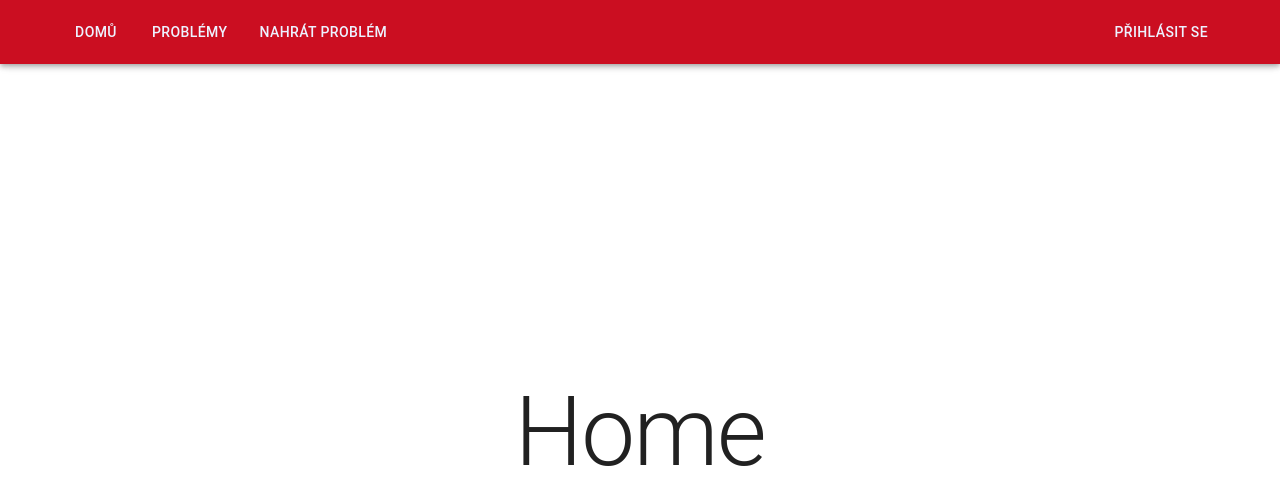
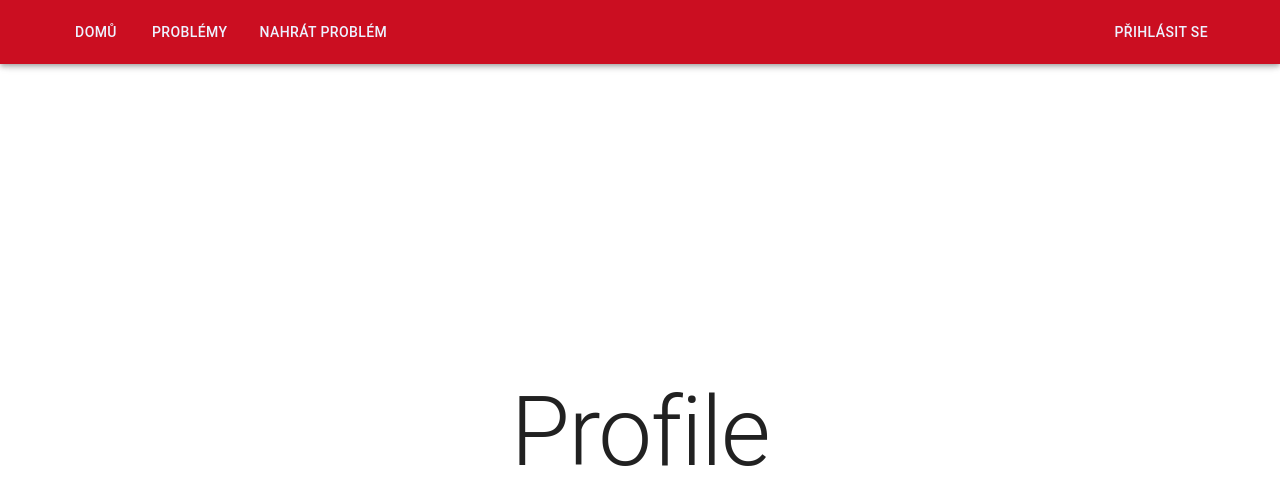
Before and after one commit to grygy/brno.repair, a React (Create React App) app: page /profile in a window 1280 px wide. Shown: the top 504 px of the page. Built offline with nearby package versions, Linux system fonts and the light colour scheme; no server answers; the HTML template or start-up script is replaced by a standard one.

Commit message:
Changed name and text in Profile

```diff
--- a/src/pages/Profile.tsx
+++ b/src/pages/Profile.tsx
@@ -1,9 +1,9 @@
 import React from 'react';
 import { Typography } from '@mui/material';
 
-const Home = () => {
+const Profile = () => {
 	const tmp = [];
-	return <Typography variant="h1">Home</Typography>;
+	return <Typography variant="h1">Profile</Typography>;
 };
 
-export default Home;
+export default Profile;
```
